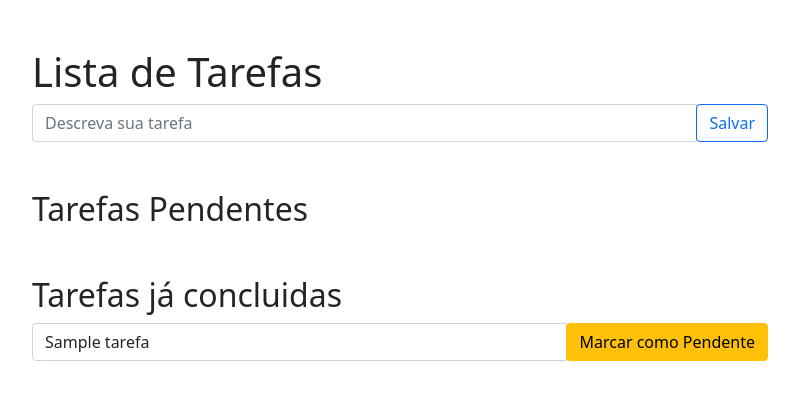
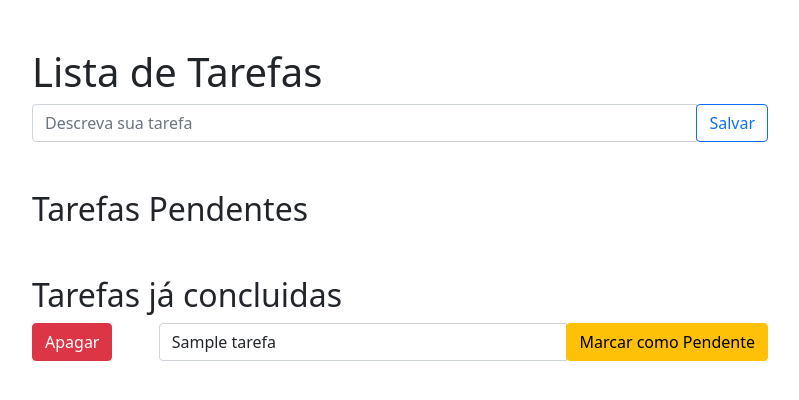
Before and after one commit to alefenba/Django_Pro, a Django app: page /tarefas/ in a window 1280 px wide. Shown: the top 400 px of the page, without its empty margins (240-1039 px from the left). Run offline with Django 4.2, Linux system fonts and the light colour scheme; tables that the repository leaves empty hold one stand-in row (values such as "Sample post").

Commit message:
Implementado botão para apagar tarefa ja feita

```diff
--- a/webdev/tarefas/templates/tarefas/home.html
+++ b/webdev/tarefas/templates/tarefas/home.html
@@ -37,6 +37,18 @@
 
                 <h2 class="mt-5">Tarefas já concluidas</h2>
                 {% for tarefa in tarefas_feitas %}
+                <div class="row">
+                <div class="col-2">
+                    <form action="{% url 'tarefas:apagar' tarefa_id=tarefa.id %}" method="post">
+                        {% csrf_token %}
+                        <div class="input-group mb-3">
+                            <div class="input-group-append">
+                                <button type="submit" class="btn btn-danger"  id="button-addon2">Apagar</button>
+                            </div>
+                        </div>
+                    </form>
+                </div>
+                <div class="col-10">
                     <form action="{% url 'tarefas:detalhe' tarefa_id=tarefa.id %}" method="post">
                         {% csrf_token %}
                         <div class="input-group mb-3">
@@ -46,6 +58,7 @@
                             </div>
                         </div>
                     </form>
+                </div>
                 {% endfor %}
             </div>
         </div>
--- a/webdev/tarefas/urls.py
+++ b/webdev/tarefas/urls.py
@@ -6,4 +6,5 @@ app_name = 'tarefas'
 urlpatterns = [
     path('', views.home, name='home'),
     path('<int:tarefa_id>', views.detalhe, name='detalhe'),
+    path('apagar/<int:tarefa_id>', views.apagar, name='apagar'),
 ]
--- a/webdev/tarefas/views.py
+++ b/webdev/tarefas/views.py
@@ -22,8 +22,15 @@ def home(request):
 
 
 def detalhe(request, tarefa_id):
-    tarefa = Tarefa.objects.get(id=tarefa_id)
-    form = TarefaForm(request.POST, instance=tarefa)
-    if form.is_valid():
-        form.save()
+    if request.method == 'POST':
+        tarefa = Tarefa.objects.get(id=tarefa_id)
+        form = TarefaForm(request.POST, instance=tarefa)
+        if form.is_valid():
+            form.save()
     return HttpResponseRedirect(reverse('tarefas:home'))
+
+
+def apagar(request, tarefa_id):
+    if request.method == 'POST':
+        Tarefa.objects.filter(id=tarefa_id).delete()
+    return HttpResponseRedirect(reverse('tarefas:home'))
```
Also changed, not shown: webdev/tarefas/tests/test_apagar_tarefa.py (added, +18 -0 lines). Lines whose indentation alone changed are shown as unchanged.
